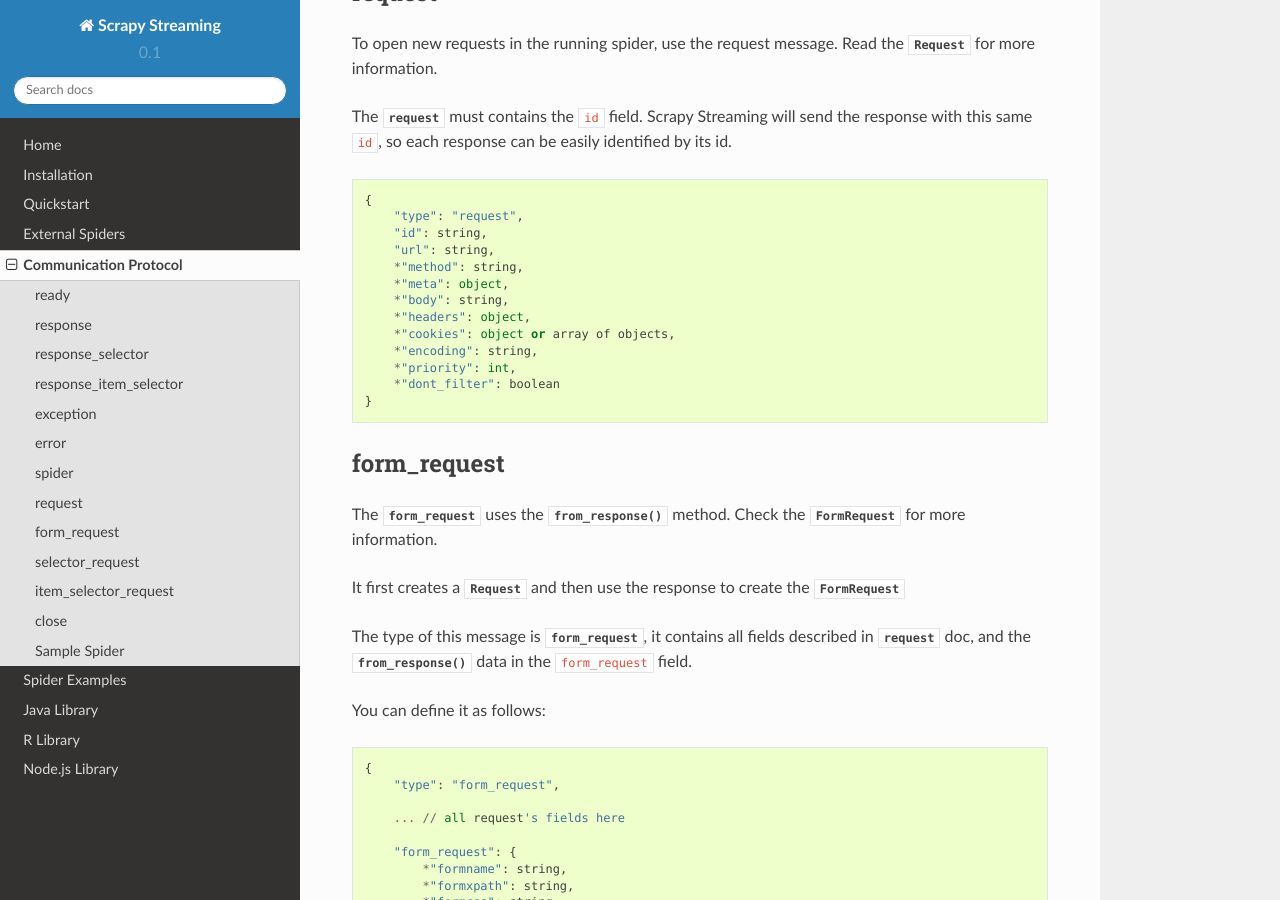
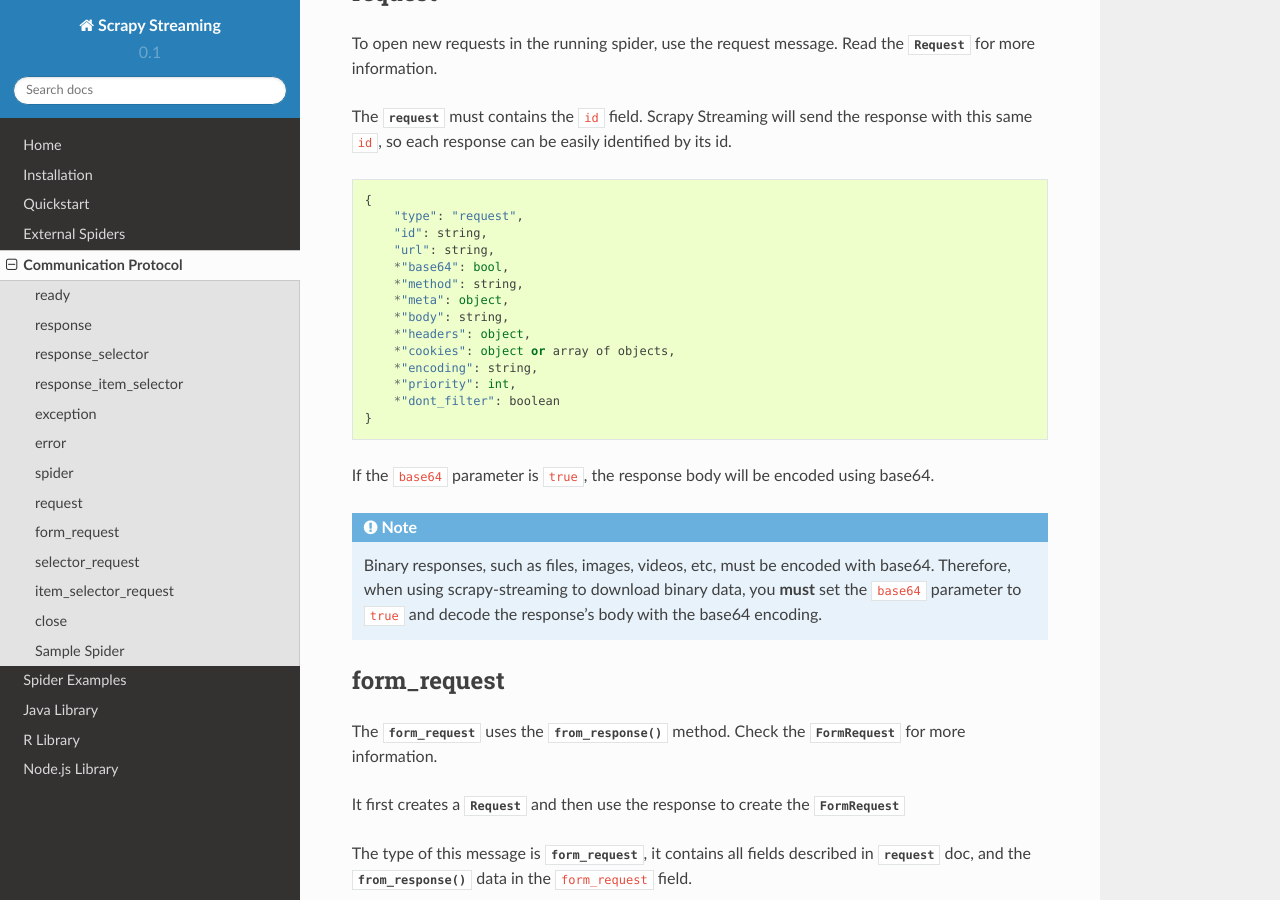
Before and after one commit to scrapy-plugins/scrapy-streaming, a Sphinx documentation site: the page built from docs/source/protocol.rst, in a window 1280 px wide and 900 px high, scrolled down 3643 px. Built offline with Sphinx 7.4.7 and the Read the Docs theme 2.0.0, drawn with Linux system fonts in a browser that asks for light colours.

Commit message:
added request with base64

```diff
--- a/docs/source/protocol.rst
+++ b/docs/source/protocol.rst
@@ -183,6 +183,7 @@
         "type": "request",
         "id": string,
         "url": string,
+        *"base64": bool,
         *"method": string,
         *"meta": object,
         *"body": string,
@@ -192,6 +193,12 @@
         *"priority": int,
         *"dont_filter": boolean
     }
+
+If the ``base64`` parameter is ``true``, the response body will be encoded using base64.
+
+.. note:: Binary responses, such as files, images, videos, etc, must be encoded with base64.
+          Therefore, when using scrapy-streaming to download binary data, you **must** set the
+          ``base64`` parameter to ``true`` and decode the response's body with the base64 encoding.
 
 .. message:: form_request
 
```
